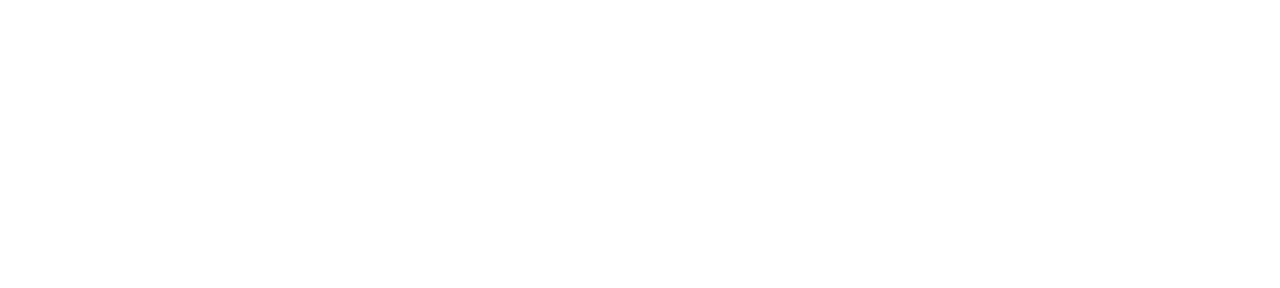
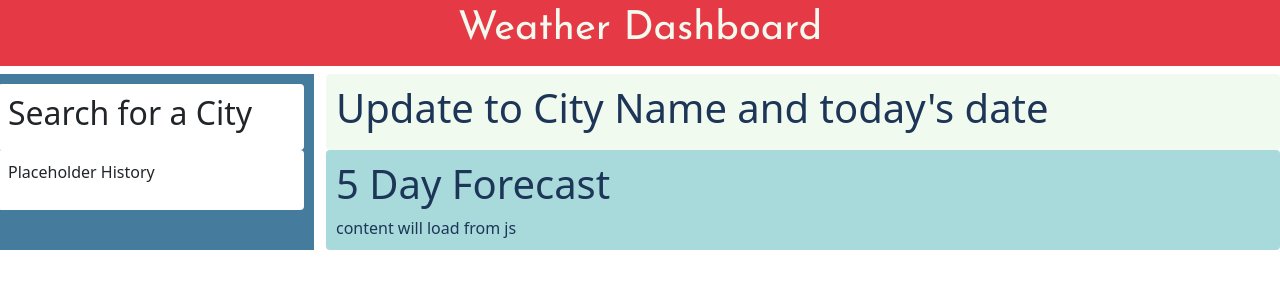
Before and after one commit to cbarber1984/weather-dashboard, a plain HTML site: page index.html in a window 1280 px wide. Drawn offline with nearby package versions, Linux system fonts and the light colour scheme.

Commit message:
setup HTML framework and CSS styling

```diff
--- a/assets/style/index.css
+++ b/assets/style/index.css
@@ -0,0 +1,51 @@
+:root {
+--imperial-red: #e63946ff;
+--honeydew: #f1faeeff;
+--powder-blue: #a8dadcff;
+--celadon-blue: #457b9dff;
+--prussian-blue: #1d3557ff;
+}
+
+* {
+padding: 0;
+margin: 0;
+}
+
+
+
+
+header {
+    background-color: var(--imperial-red);
+    color: var(--honeydew);
+    font-family: 'Josefin Sans', sans-serif;
+    font-weight: 700;
+    padding: 5px;
+}
+
+#page-title {
+    text-align: center;
+}
+
+#left-column-container {
+    background-color: var(--celadon-blue);
+    padding: 10px;
+}
+
+#right-colum-container {
+    background-color: var(--prussian-blue);
+}
+
+#todays-weather-display {
+    background-color: var(--honeydew);
+    color: var(--prussian-blue)
+}
+
+#five-day-forecast-container {
+    background-color: var(--powder-blue);
+    color: var(--prussian-blue)
+}
+
+.card {
+    padding: 10px;
+    border: none;
+}
--- a/index.html
+++ b/index.html
@@ -6,11 +6,49 @@
         <title></title>
         <meta name="description" content="">
         <meta name="viewport" content="width=device-width, initial-scale=1">
+        <link rel="preconnect" href="https://fonts.googleapis.com">
+        <link rel="preconnect" href="https://fonts.gstatic.com" crossorigin>
+        <link href="https://fonts.googleapis.com/css2?family=Josefin+Sans:wght@300;400;700&display=swap" rel="stylesheet">
+        <link rel=”stylesheet” href=”https://maxcdn.bootstrapcdn.com/bootstrap/4.0.0/css/bootstrap.min.css”rel=”nofollow” integrity=”sha384-Gn5384xqQ1aoWXA+058RXPxPg6fy4IWvTNh0E263XmFcJlSAwiGgFAW/dAiS6JXm” crossorigin=”anonymous”>
+        <link href="https://cdn.jsdelivr.net/npm/bootstrap@5.1.3/dist/css/bootstrap.min.css" rel="stylesheet">
+  <script src="https://cdn.jsdelivr.net/npm/bootstrap@5.1.3/dist/js/bootstrap.bundle.min.js"></script>
         <link rel="stylesheet" href="./assets/style/index.css">
     </head>
     <body>
 
+        <header id="header" class="header d-flex align-items-center justify-content-center mb-2">
+            <h1 id="page-title" class="title">Weather Dashboard</h1>
+        </header>
 
-        <script src="./assets/js/index.js" async defer></script>
-    </body>
-</html>
+        <div id="body-container" class="container-fluid"></div>
+        <div class="row content">
+
+            <div id="left-column-container" class="col-sm-3">
+
+                <div id="user-input-card" class="card">
+                    <h2 class="card-title">Search for a City</h2>
+                </div>
+
+                <div id="history-display" class="card">
+                    <p>Placeholder History</p>
+                </div>
+            </div>
+
+
+            <div id="right-column-container" class="col-sm-9">
+
+                <div id="todays-weather-display" class="card">
+                    <h1 id="todays-weather-title" class="card-title">Update to City Name and today's date</h1>
+                </div>
+
+                <div id="five-day-forecast-container" class="card">
+                    <h1 id="five-day-title" class="card-title">5 Day Forecast</h1>
+                    content will load from js
+                </div>
+
+            </div>
+        </div>
+
+            <script src="./assets/js/index.js" async defer></script>
+        </body>
+        </html>
```
Also changed, not shown: 1 other file.
